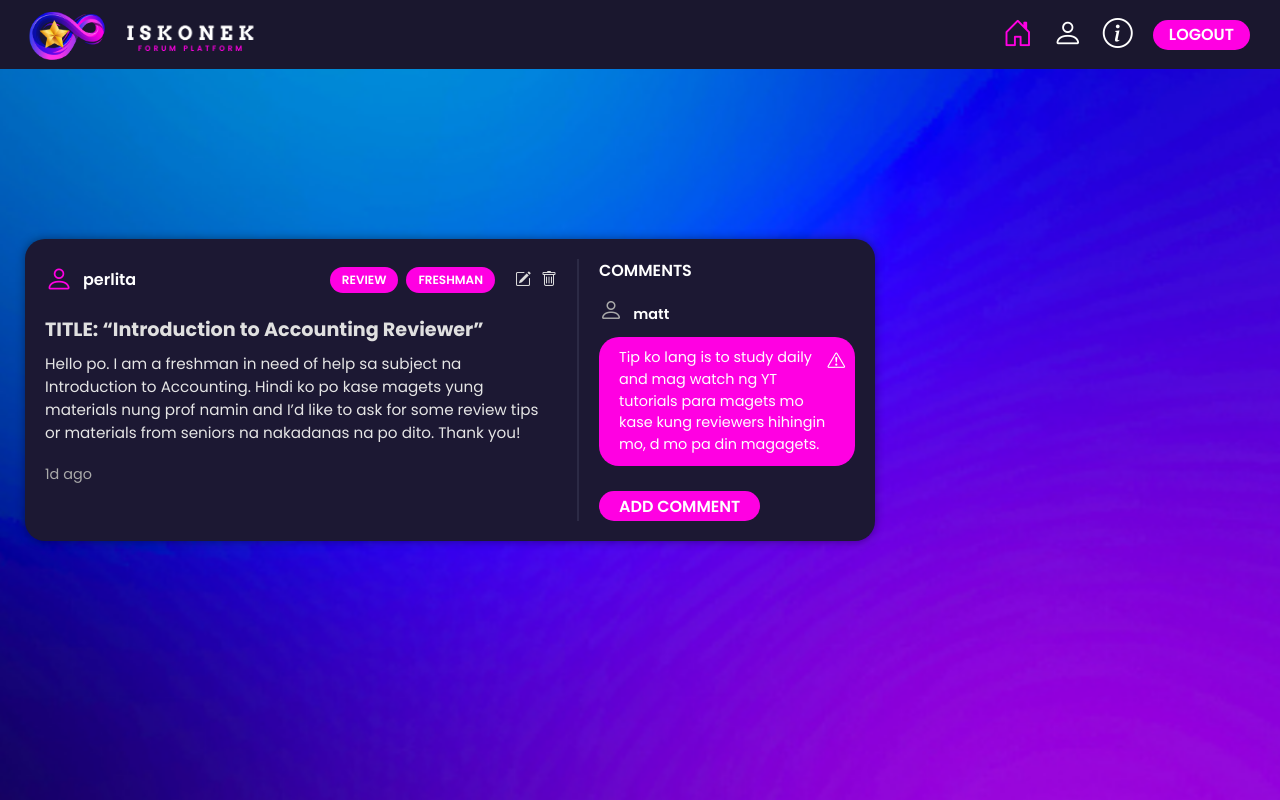
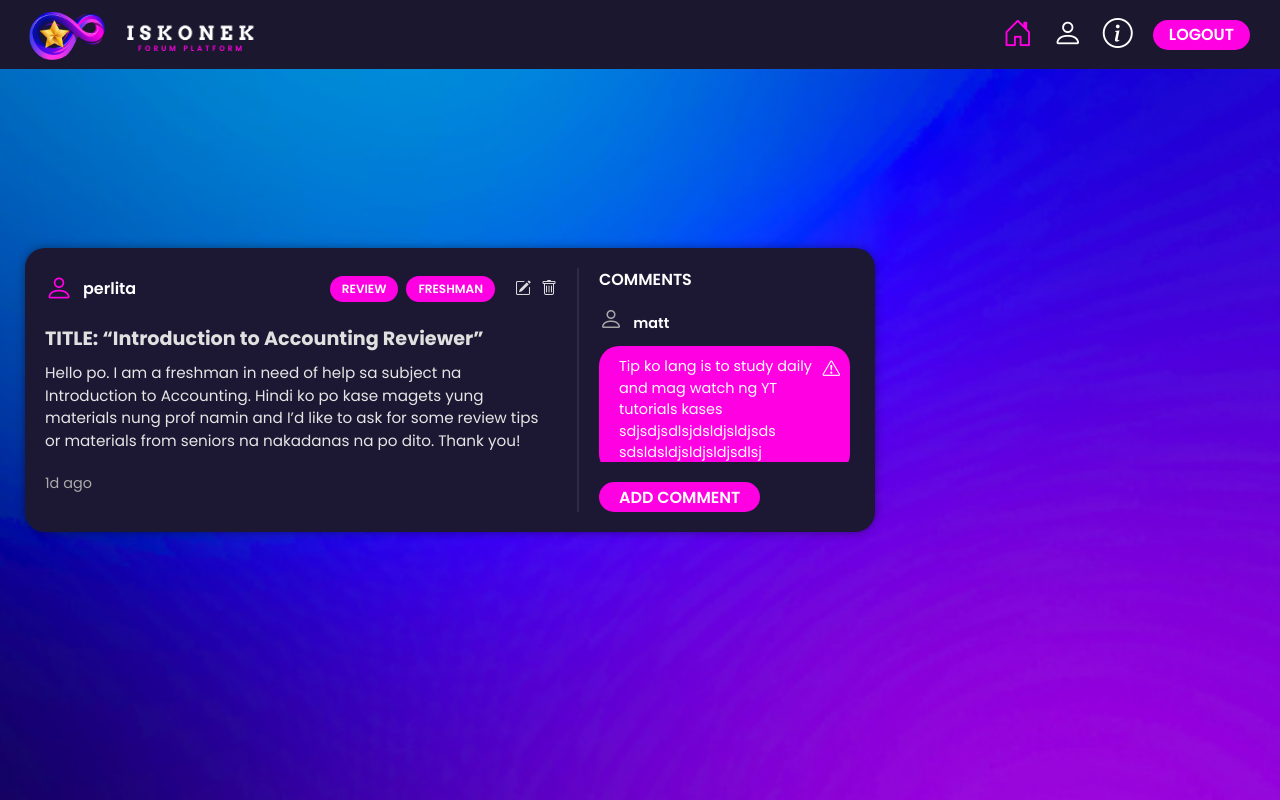
Before and after one commit to bautista-johnmatthew/Iskolutions-AWS-Solar-Power-Hackathon, a Flask app: page / in a window 1280 px wide. Run offline with Flask 3, Linux system fonts and the light colour scheme; some libraries are stand-ins or nearby versions.

Commit message:
fix comment template

```diff
--- a/web/src/static/css/feed-style.css
+++ b/web/src/static/css/feed-style.css
@@ -312,3 +312,22 @@ body, html {
 .add-comment-btn:hover {
   background-color: #105cd4;
 }
+
+.comments-scrollable {
+  max-height: 160px; /* Adjust height based on your design */
+  overflow-y: auto;
+  padding-right: 5px;
+  margin-bottom: 10px;
+}
+
+/* Optional scrollbar styling (for better visuals) */
+.comments-scrollable::-webkit-scrollbar {
+  width: 6px;
+}
+.comments-scrollable::-webkit-scrollbar-thumb {
+  background-color: #FF00E2;
+  border-radius: 6px;
+}
+.comments-scrollable::-webkit-scrollbar-track {
+  background-color: transparent;
+}
--- a/web/src/templates/feed.html
+++ b/web/src/templates/feed.html
@@ -67,21 +67,35 @@
     </div>
 
     <div class="post-right">
-        <div class="comments-title">COMMENTS</div>
+    <div class="comments-title">COMMENTS</div>
 
+    <div class="comments-scrollable">
         <div class="comment">
         <i class="bi bi-person comment-user-icon"></i>
         <span class="comment-username">matt</span>
         <div class="comment-bubble">
-            Tip ko lang is to study daily and mag watch ng YT tutorials para magets mo
-            kase kung reviewers hihingin mo, d mo pa din magagets.
+            Tip ko lang is to study daily and mag watch ng YT tutorials kases
+            sdjsdjsdlsjdsldjsldjsds
+            sdsldsldjsldjsldjsdlsj
             <i class="bi bi-exclamation-triangle comment-warning"></i>
         </div>
         </div>
 
-        <button class="add-comment-btn">ADD COMMENT</button>
+        <div class="comment">
+        <i class="bi bi-person comment-user-icon"></i>
+        <span class="comment-username">liza</span>
+        <div class="comment-bubble">
+            May reviewer ako from 2nd year, if gusto mo send ko sayo.
+            <i class="bi bi-exclamation-triangle comment-warning"></i>
+        </div>
+        </div>
+
+        <!-- Add more comments here -->
     </div>
-    </div>
+
+  <button class="add-comment-btn">ADD COMMENT</button>
+</div>
+
     </div>
 
   </div>
```
